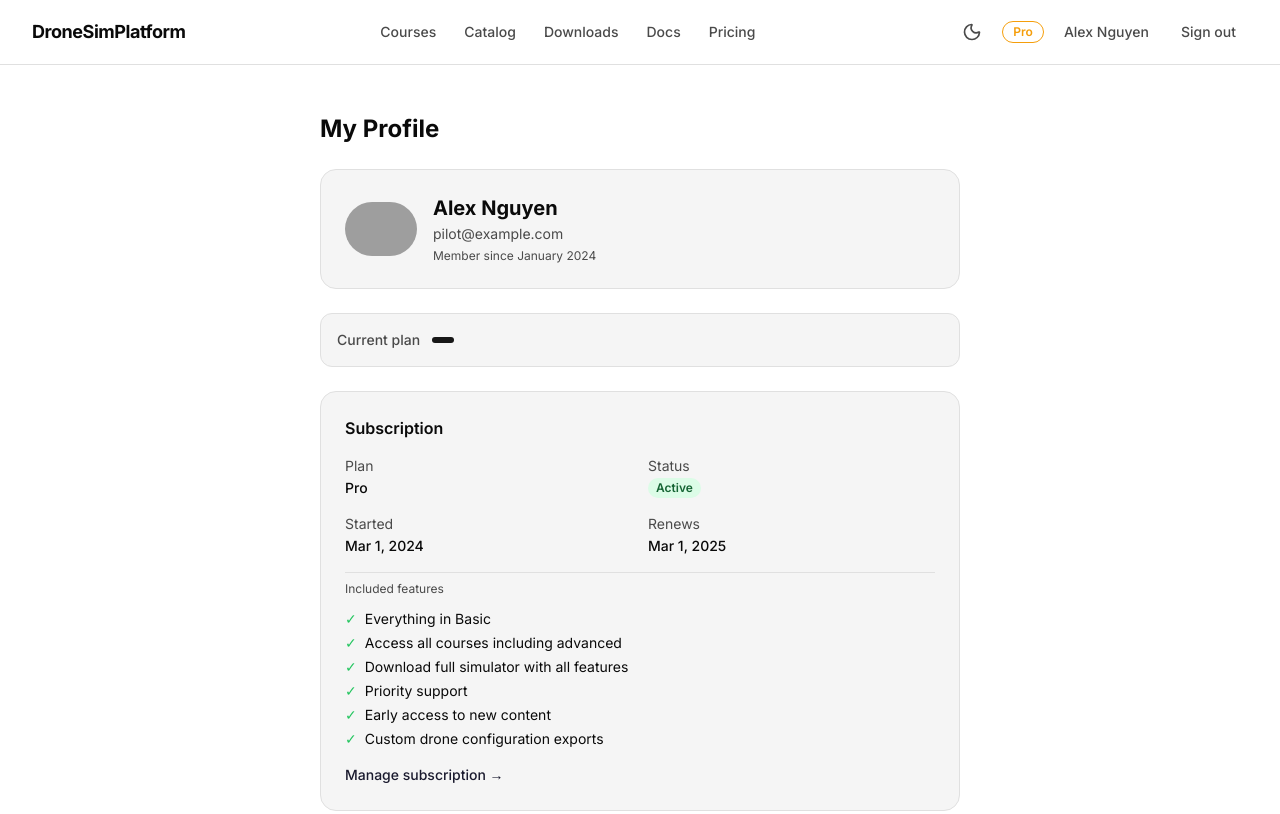
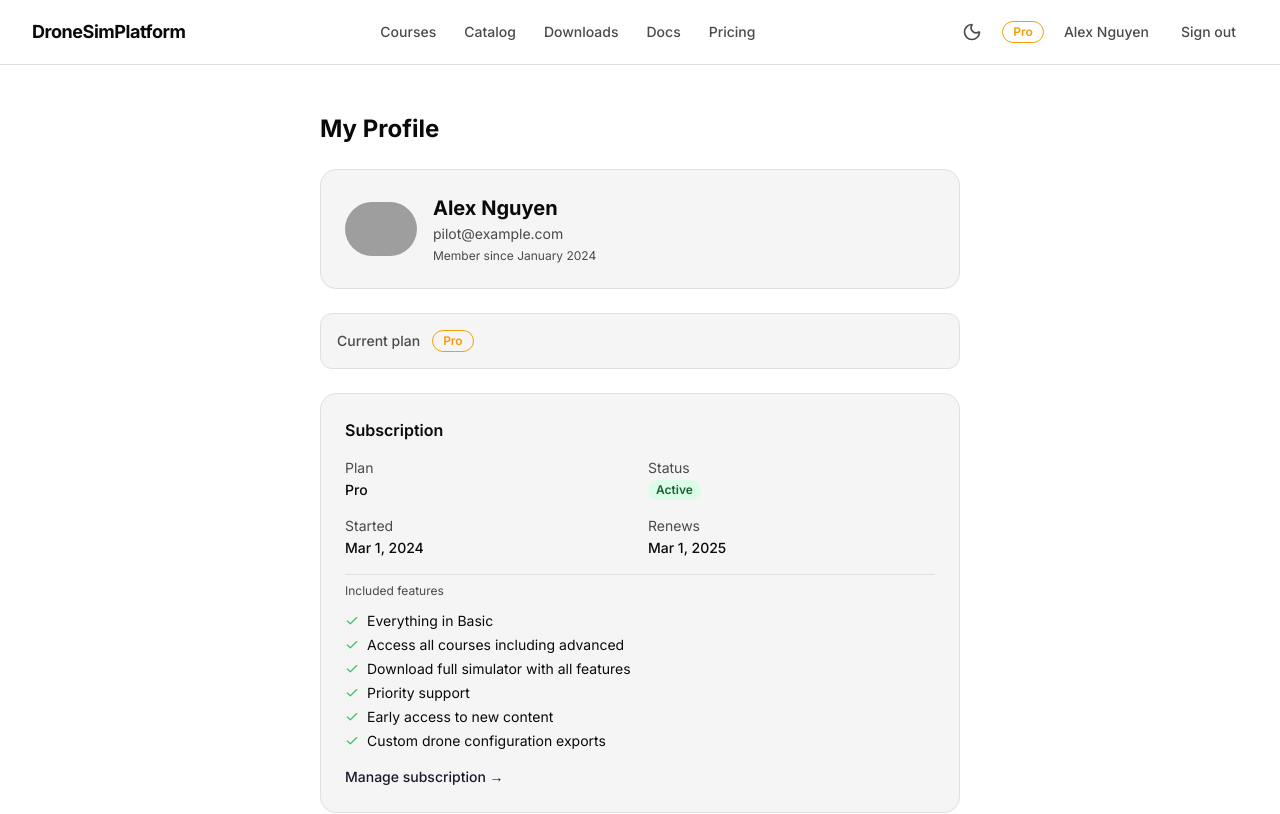
Before and after one commit to IiamV/DroneWebsite-frontend, a Next.js app: page /profile in a window 1280 px wide. Shown: the top 814 px of the page. Built offline with nearby package versions, Linux system fonts and the light colour scheme; grey boxes are pictures that could not be loaded.

Commit message:
feat: Add user profile page

```diff
--- a/src/components/features/profile/SubscriptionStatus.tsx
+++ b/src/components/features/profile/SubscriptionStatus.tsx
@@ -1,3 +1,4 @@
+import { Check } from 'lucide-react'
 import type { Subscription, SubscriptionTier } from '@/types'
 import { ROUTES } from '@/constants/routes'
 
@@ -50,7 +51,7 @@ export function SubscriptionStatus({ subscription, tier }: SubscriptionStatusPro
         <ul className="space-y-1">
           {tier.features.map((feature) => (
             <li key={feature} className="flex items-center gap-2 text-sm text-[var(--text-primary)]">
-              <span className="text-green-500" aria-hidden="true">✓</span>
+              <Check size={14} className="text-green-500 shrink-0" aria-hidden="true" />
               {feature}
             </li>
           ))}
--- a/src/components/features/profile/TierBadge.tsx
+++ b/src/components/features/profile/TierBadge.tsx
@@ -1,4 +1,4 @@
-import { Badge } from '@/components/ui/Badge'
+import { Badge } from '@/components/ui/badge'
 import type { SubscriptionTier } from '@/types'
 
 interface TierBadgeProps {
@@ -9,7 +9,9 @@ export function TierBadge({ tier }: TierBadgeProps) {
   return (
     <div className="flex items-center gap-3 p-4 rounded-xl bg-[var(--bg-secondary)] border border-[var(--border)]">
       <span className="text-sm font-medium text-[var(--text-secondary)]">Current plan</span>
-      <Badge color={tier.badgeColor} label={tier.badgeLabel} />
+      <Badge variant="outline" style={{ borderColor: tier.badgeColor, color: tier.badgeColor }}>
+        {tier.badgeLabel}
+      </Badge>
     </div>
   )
 }
```
